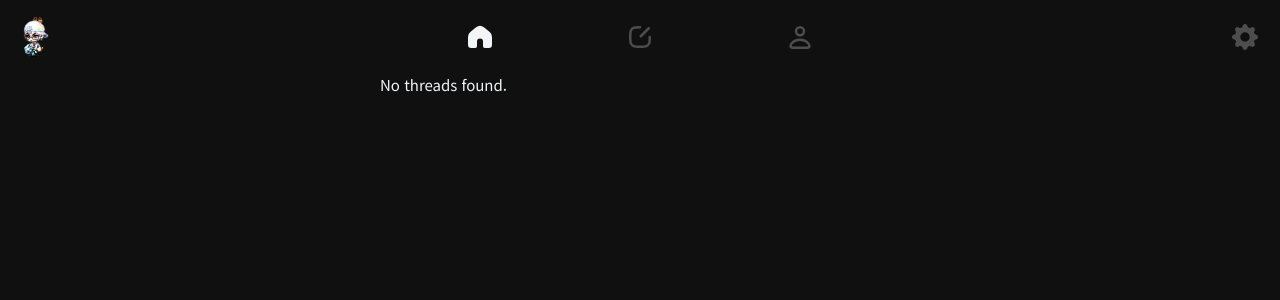
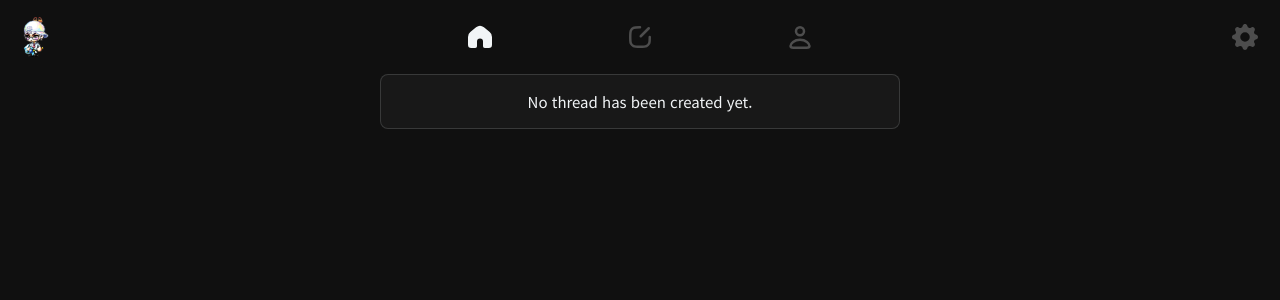
Before and after one commit to WilleLee/wille_logs, a Next.js app: page / in a window 1280 px wide. Shown: the top 300 px of the page. Built offline with nearby package versions, Linux system fonts and the light colour scheme; no server answers; the database is empty.

Commit message:
[EDIT] no threads box

```diff
--- a/app/components/pages/home/Threads.tsx
+++ b/app/components/pages/home/Threads.tsx
@@ -3,6 +3,7 @@
 import { IThread } from "@models/ThreadModel";
 import { useHome } from "./HomeContextProvider";
 import ThreadsListView, { IThreadsListProps } from "./ThreadsListView";
+import Box from "@components/boxes/Box";
 
 type Props = {
   threads: IThread[];
@@ -25,7 +26,15 @@ export default function Threads({ threads = [] }: Props) {
       {threads.length > 0 ? (
         <ThreadsListView {...threadsListProps} />
       ) : (
-        <p>No threads found.</p>
+        <Box>
+          <p
+            style={{
+              textAlign: "center",
+            }}
+          >
+            No thread has been created yet.
+          </p>
+        </Box>
       )}
     </>
   );
```
Also changed, not shown: 1 other file (tests, documents, lock files or other folders).
